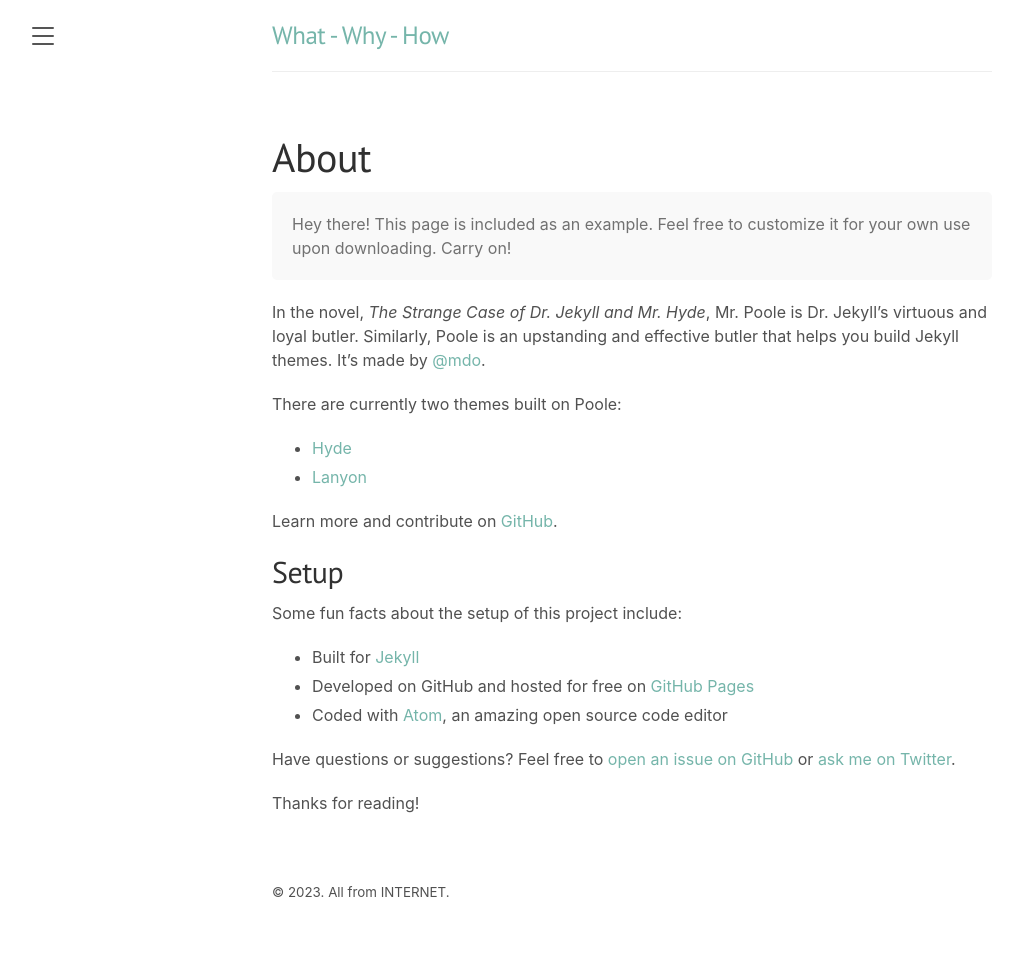
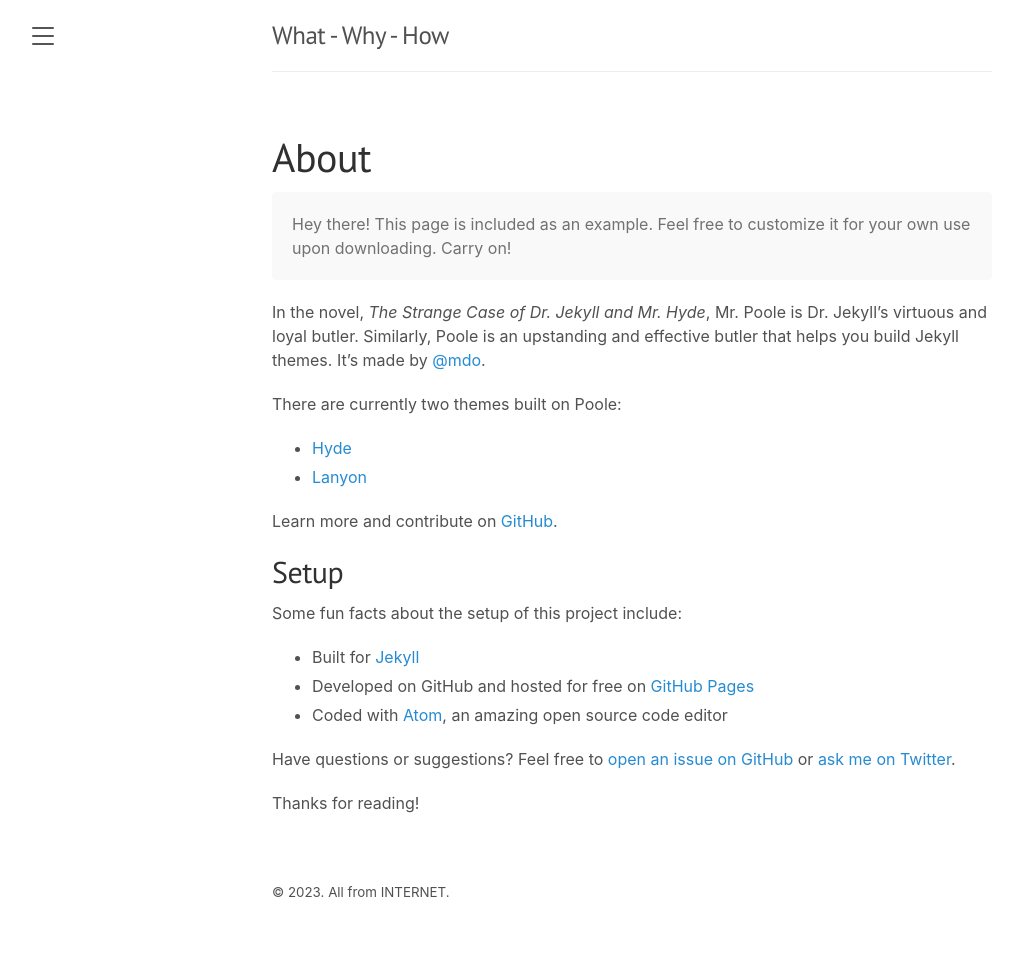
Before and after one commit to momensity/cookabc.github.io, a Jekyll site: the page built from about.md, in a window 1280 px wide. Shown: the whole page, without its empty margins (8-1025 px from the left). Built offline with Jekyll 4.4.1, drawn with Linux system fonts in a browser that asks for light colours.

Commit message:
update color theme

```diff
--- a/_layouts/default.html
+++ b/_layouts/default.html
@@ -3,7 +3,7 @@
 
   {% include head.html %}
 
-  <body class="theme-base-0c sidebar-overlay">
+  <body class="sidebar-overlay">
 
     {% include sidebar.html %}
 
```
